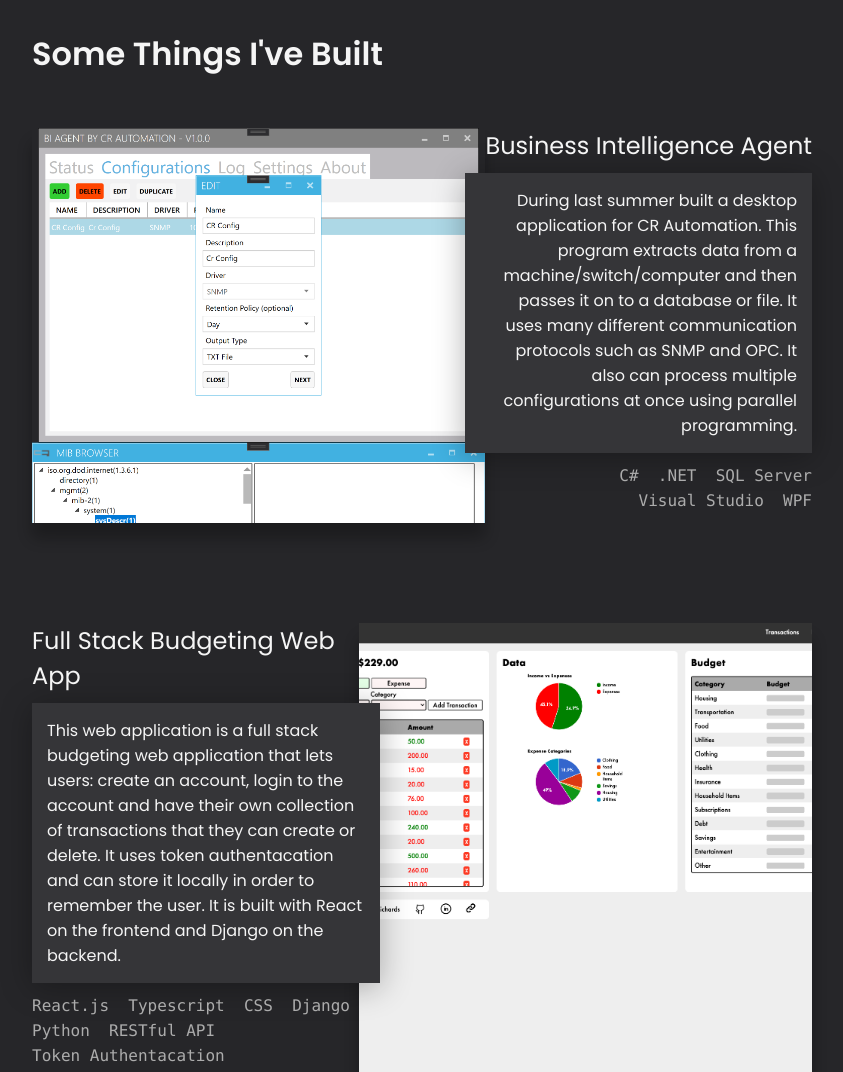
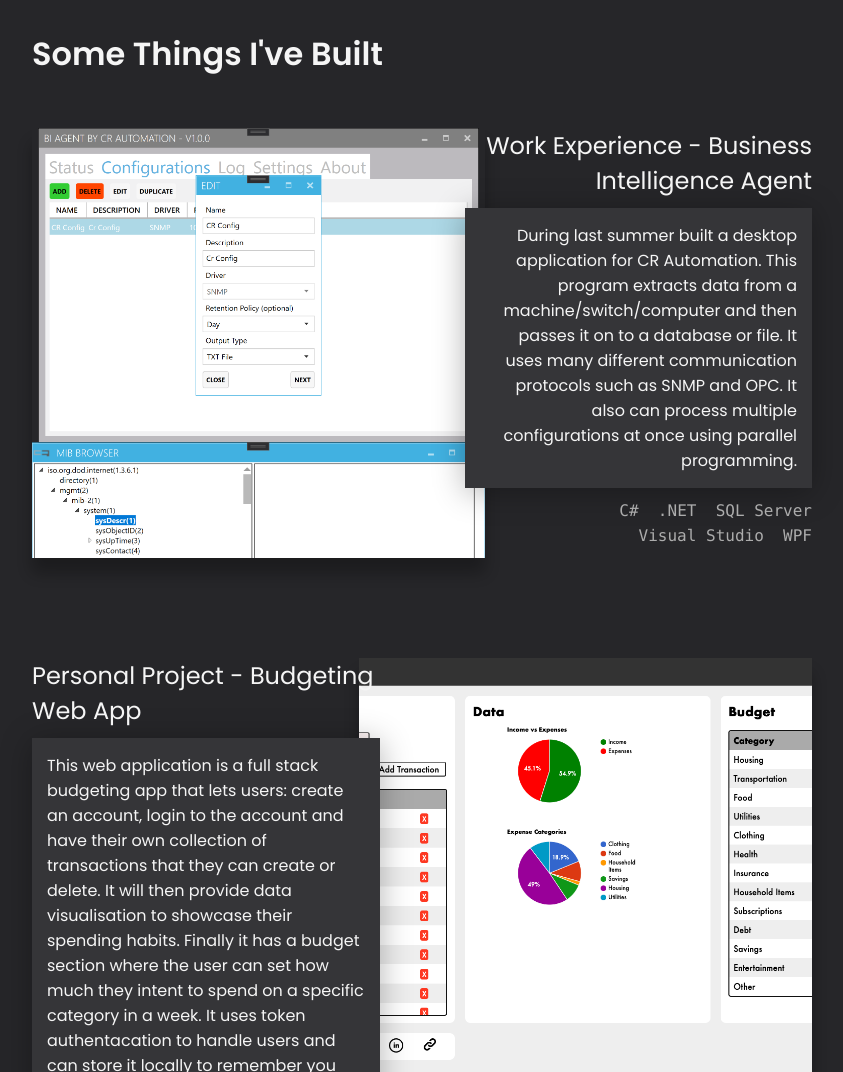
Before and after one commit to joshuarichards001/Personal-Website, a plain HTML site: page index.html in a window 1280 px wide. Shown: the part 850-1922 px from the top of the page, without its empty margins (218-1061 px from the left). Drawn offline with Linux system fonts and the light colour scheme.

Commit message:
Added details to the project section

```diff
--- a/index.html
+++ b/index.html
@@ -63,7 +63,7 @@
         <div class="grid-content" data-aos="fade-right">
             <a target="_blank" href="https://github.com/joshuarichards001" class="project-1 right"></a>
             <div class="project-details right" data-aos="fade-right" data-aos-delay="200">
-                <h2><a target="_blank" href="https://github.com/joshuarichards001">Business Intelligence Agent</a></h2>
+                <h2><a target="_blank" href="https://github.com/joshuarichards001">Work Experience - Business Intelligence Agent</a></h2>
                 <h4>During last summer built a desktop application for CR Automation. This program extracts data from a machine/switch/computer and then passes it on to a database or file.
                     It uses many different communication protocols such as SNMP and OPC. It also can process multiple configurations at once using parallel programming.</h4>
                 <div class="programming-languages right">
@@ -83,10 +83,12 @@
         <div class="grid-content" data-aos="fade-right">
             <a target="_blank" href="https://github.com/joshuarichards001/budgeting-web-app" class="project-2 left"></a>
             <div class="project-details left" data-aos="fade-right" data-aos-delay="200">
-                <h2><a target="_blank" href="https://github.com/joshuarichards001/budgeting-web-app">Full Stack Budgeting Web App</a></h2>
-                <h4>This web application is a full stack budgeting web application that lets users: create an account, login to the account and
-                have their own collection of transactions that they can create or delete. It uses token authentacation and can store it locally
-                in order to remember the user. It is built with React on the frontend and Django on the backend.
+                <h2><a target="_blank" href="https://github.com/joshuarichards001/budgeting-web-app">Personal Project - Budgeting Web App</a></h2>
+                <h4>This web application is a full stack budgeting app that lets users: create an account, login to the account and
+                have their own collection of transactions that they can create or delete. It will then provide data visualisation to showcase their
+                spending habits. Finally it has a budget section where the user can set how much they intent to spend on a specific category in a week.
+                It uses token authentacation to handle users and can store it locally to remember you from last time. It is built with React/Typescript
+                on the frontend and Django/RESTful Framework on the backend.
                 </h4>
                 <div class="programming-languages left">
                     <p>React.js</p>
```
